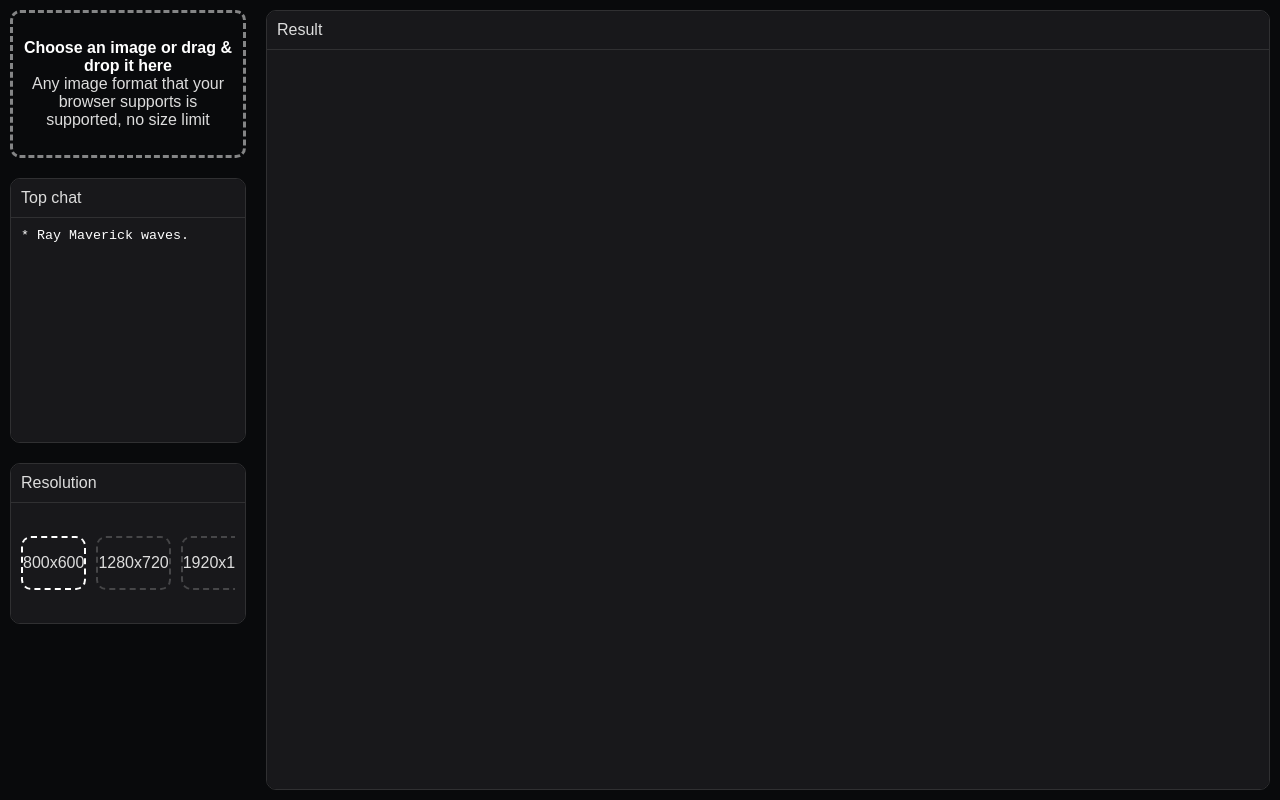
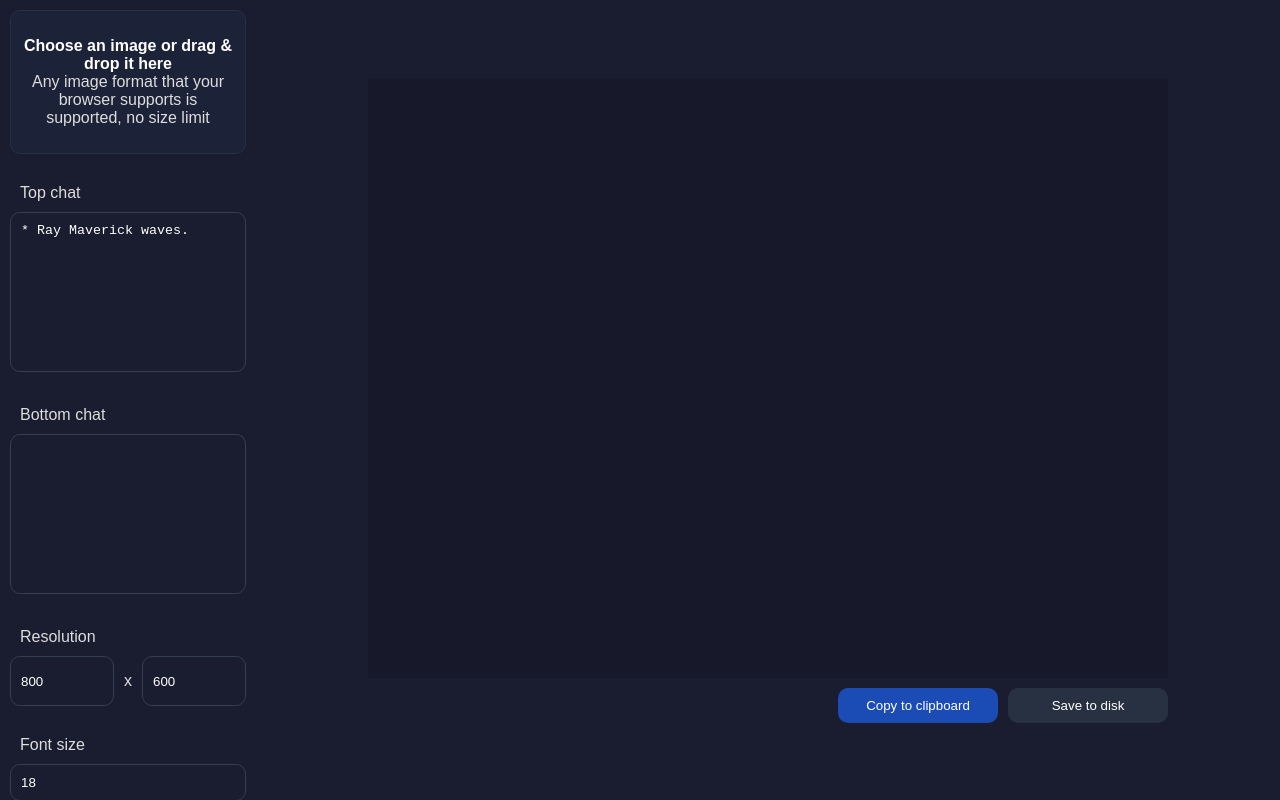
Before and after one commit to nora-soderlund/SAMPChatGUIWeb, a React (Vite) app: page / in a window 1280 px wide. Built offline with nearby package versions, Linux system fonts and the light colour scheme; no server answers.

Commit message:
chore: improve design

```diff
--- a/src/App.css
+++ b/src/App.css
@@ -17,37 +17,52 @@ body {
 }
 
 #app {
-    background: #090a0c;
+    background: #1a1c2f;
 }
 
 .modal {
     display: flex;
     flex-direction: column;
-
-    border-radius: 10px;
-    overflow: hidden;
-
-    border: 1px solid #303032;
-    box-sizing: border-box;
 }
 
 .modal .header {
-    background: #18181B;
     padding: 10px;
     box-sizing: border-box;
-
-    border-bottom: 1px solid #303032;
 }
 
 .modal .content {
     flex: 1;
-
-    padding: 10px;
-    box-sizing: border-box;
-
-    background: #18181B;
+    width: 100%;
 }
 
 .modal .header p {
     margin: 0;
 }
+
+textarea, input[type=text], input[type=number], button {
+    border: 1px solid #363f50;
+    border-radius: 10px;
+    color: #FFF;
+    background: none;
+
+    width: 100%;
+
+    padding: 10px;
+    box-sizing: border-box;
+}
+
+textarea:focus, input[type=text]:focus, input[type=number]:focus {
+    background: #161a2a !important;
+    outline: none;
+    /*border-color: rgba(255, 255, 255, .5);*/
+}
+
+button {
+    background: #1b4cb5;
+    border-width: 0;
+    cursor: pointer;
+}
+
+.secondary {
+    background: #283142;
+}
--- a/src/App.tsx
+++ b/src/App.tsx
@@ -2,6 +2,13 @@ import { ChangeEvent, MouseEvent, useCallback, useEffect, useRef, useState } fro
 
 import { render } from "./functions/Render";
 import ScreenEditor from "./components/ScreenEditor";
+
+export type ChatData = {
+  top: string;
+  bottom: string;
+
+  fontSize: number;
+};
 
 export type ImageData = {
   left: number;
@@ -19,29 +26,22 @@ const defaultImageData: ImageData = {
 
   left: 0,
   top: 0,
+
   scale: 2
 };
 
-const defaultResolutions = [
-  {
-    width: 800,
-    height: 600
-  },
-  {
-    width: 1280,
-    height: 720
-  },
-  {
-    width: 1920,
-    height: 1080
-  }
-];
+const defaultChatData: ChatData = {
+  top: "* Ray Maverick waves.",
+  bottom: "",
+
+  fontSize: 18
+};
 
 export default function App() {
   const imageRef = useRef<HTMLInputElement>(null);
   const canvasRef = useRef<HTMLCanvasElement>(null);
 
-  const [chat, setChat] = useState("* Ray Maverick waves.");
+  const [chatData, setChatData] = useState<ChatData>(defaultChatData);
   const [image, setImage] = useState<HTMLImageElement | null>(null);
   const [imageData, setImageData] = useState<ImageData>(defaultImageData);
 
@@ -77,12 +77,8 @@ export default function App() {
       return;
     }
 
-    render(canvasRef.current!, null, imageData, chat);
-  }, [canvasRef.current, chat, imageData]);
-
-  const handleChatChange = useCallback((event: ChangeEvent<HTMLTextAreaElement>) => {
-    setChat(event.target.value);
-  }, []);
+    render(canvasRef.current!, null, imageData, chatData);
+  }, [canvasRef.current, chatData, imageData]);
 
   const handleImageChange = useCallback((event: ChangeEvent<HTMLInputElement>) => {
     const file = event.target.files?.[0];
@@ -116,6 +112,7 @@ export default function App() {
         height: "100%"
       }}>
         <div style={{
+          overflowY: "scroll",
           width: "20%",
           display: "flex",
           flexDirection: "column",
@@ -125,7 +122,8 @@ export default function App() {
         }}>
           {(!image)?(
             <div style={{
-              border: "3px dashed rgba(255, 255, 255, .5)",
+              border: "1px solid #283142",
+              background: "#1c2238",
               borderRadius: 10,
               padding: 10,
               display: "flex",
@@ -149,10 +147,14 @@ export default function App() {
           ):(
             <div className="modal">
               <div className="header">
-                <p>Image placement</p>
+                <p>Image</p>
               </div>
 
-              <div className="content">
+              <div className="content" style={{
+                display: "flex",
+                flexDirection: "column",
+                gap: 10
+              }}>
                 <div style={{
                   background: "rgba(0, 0, 0, .2)",
                   aspectRatio: image.width / image.height,
@@ -178,6 +180,92 @@ export default function App() {
                     boxSizing: "border-box"
                   }}/>
                 </div>
+
+                <div style={{
+                  display: "flex",
+                  flexDirection: "row",
+                  gap: 10,
+                  overflowX: "scroll"
+                }}>
+                  <div style={{
+                    flexBasis: 1,
+                    display: "flex",
+                    flexDirection: "column",
+                    alignItems: "center",
+                    background: "rgba(0, 0, 0, .2)"
+                  }}>
+                    <img src={image.src} style={{
+                      aspectRatio: image.width / image.height,
+                      height: 60
+                    }}/>
+
+                    <small style={{ padding: 5 }}>Normal</small>
+                  </div>
+
+                  <div style={{
+                    flexBasis: 1,
+                    display: "flex",
+                    flexDirection: "column",
+                    alignItems: "center",
+                    background: "rgba(0, 0, 0, .2)"
+                  }}>
+                    <img src={image.src} style={{
+                      height: 60,
+                      aspectRatio: image.width / image.height,
+                      filter: "grayscale(1)"
+                    }}/>
+
+                    <small style={{ padding: 5 }}>Grayscale</small>
+                  </div>
+
+                  <div style={{
+                    flexBasis: 1,
+                    display: "flex",
+                    flexDirection: "column",
+                    alignItems: "center",
+                    background: "rgba(0, 0, 0, .2)"
+                  }}>
+                    <img src={image.src} style={{
+                      height: 60,
+                      aspectRatio: image.width / image.height,
+                      filter: "sepia(1)"
+                    }}/>
+
+                    <small style={{ padding: 5 }}>Sepia</small>
+                  </div>
+
+                  <div style={{
+                    flexBasis: 1,
+                    display: "flex",
+                    flexDirection: "column",
+                    alignItems: "center",
+                    background: "rgba(0, 0, 0, .2)"
+                  }}>
+                    <img src={image.src} style={{
+                      height: 60,
+                      aspectRatio: image.width / image.height,
+                      filter: "saturate(2)"
+                    }}/>
+
+                    <small style={{ padding: 5 }}>Saturate</small>
+                  </div>
+
+                  <div style={{
+                    flexBasis: 1,
+                    display: "flex",
+                    flexDirection: "column",
+                    alignItems: "center",
+                    background: "rgba(0, 0, 0, .2)"
+                  }}>
+                    <img src={image.src} style={{
+                      height: 60,
+                      aspectRatio: image.width / image.height,
+                      filter: "contrast(2)"
+                    }}/>
+
+                    <small style={{ padding: 5 }}>Contrast</small>
+                  </div>
+                </div>
               </div>
             </div>
           )}
@@ -188,14 +276,29 @@ export default function App() {
             </div>
 
             <div className="content">
-              <textarea value={chat} onChange={handleChatChange} style={{
+              <textarea value={chatData.top} onChange={(event) => setChatData({ ...chatData, top: event.target.value })} style={{
                 width: "100%",
-                height: 200,
+                height: 160,
                 background: "none",
                 resize: "none",
                 margin: 0,
-                padding: 0,
-                border: "none",
+                color: "#FFF"
+              }}/>
+            </div>
+          </div>
+
+          <div className="modal">
+            <div className="header">
+              <p>Bottom chat</p>
+            </div>
+
+            <div className="content">
+              <textarea value={chatData.bottom} onChange={(event) => setChatData({ ...chatData, bottom: event.target.value })} style={{
+                width: "100%",
+                height: 160,
+                background: "none",
+                resize: "none",
+                margin: 0,
                 color: "#FFF"
               }}/>
             </div>
@@ -206,49 +309,35 @@ export default function App() {
               <p>Resolution</p>
             </div>
 
-            <div className="content">
-              <div style={{
-                width: "100%",
-                overflowX: "scroll",
-                overflowY: "visible"
-              }}>
-                <div style={{
+            <div className="content" style={{
               display: "flex",
               flexDirection: "row",
               gap: 10
             }}>
-                  {defaultResolutions.map((resolution) => (
-                    <div key={resolution.width + resolution.height} style={{
-                      height: 100,
-                      width: 140,
-                      display: "flex",
-                      justifyContent: "center",
-                      alignItems: "center"
-                    }}>
-                      <div style={{
-                        width: "100%",
-                        maxHeight: "100%",
-                        aspectRatio: resolution.width / resolution.height,
-                        border: `2px dashed ${(imageData.width === resolution.width && imageData.height === resolution.height)?("#FFF"):("rgba(255, 255, 255, .2)")}`,
-                        boxSizing: "border-box",
-                        borderRadius: 10,
-                        display: "flex",
-                        justifyContent: "center",
-                        alignItems: "center",
-                        cursor: "pointer"
-                      }} onClick={() => {
-                        setImageData({
+              <input type="number" value={imageData.width} style={{ flex: 1 }} onChange={(event) => setImageData({
                 ...imageData,
-                          width: resolution.width,
-                          height: resolution.height
-                        });
-                      }}>
-                        <p>{resolution.width}x{resolution.height}</p>
+                width: parseInt(event.target.value)
+              })}/>
+
+              <p>x</p>
+
+              <input type="number" value={imageData.height} style={{ flex: 1 }} onChange={(event) => setImageData({
+                ...imageData,
+                height: parseInt(event.target.value)
+              })}/>
             </div>
           </div>
-                  ))}
+
+          <div className="modal">
+            <div className="header">
+              <p>Font size</p>
             </div>
-              </div>
+
+            <div className="content">
+              <input type="number" value={chatData.fontSize} style={{ flex: 1 }} onChange={(event) => setChatData({
+                ...chatData,
+                fontSize: parseInt(event.target.value)
+              })}/>
             </div>
           </div>
         </div>
@@ -257,18 +346,19 @@ export default function App() {
           flex: 1,
           margin: 10
         }}>
-          <div className="header">
-            <p>Result</p>
-          </div>
-
           <div className="content" style={{
             display: "flex",
             justifyContent: "center",
             alignItems: "center",
             flexDirection: "column"
           }}>
-            <div>
             <div style={{
+              display: "flex",
+              flexDirection: "column",
+              gap: 10
+            }}>
+              <div style={{
+                background: "rgba(0, 0, 0, .1)",
                 width: imageData.width,
                 height: imageData.height,
                 overflow: "hidden",
@@ -295,6 +385,16 @@ export default function App() {
                   top: 0
                 }}/>
               </div>
+
+              <div style={{
+                display: "flex",
+                flexDirection: "row",
+                gap: 10,
+                justifyContent: "flex-end"
+              }}>
+                <button style={{ width: 160 }}>Copy to clipboard</button>
+                <button className="secondary" style={{ width: 160 }}>Save to disk</button>
+              </div>
             </div>
           </div>
         </div>
--- a/src/functions/Render.ts
+++ b/src/functions/Render.ts
@@ -1,16 +1,18 @@
-import { ImageData } from "../App";
+import { ChatData, ImageData } from "../App";
 
-let lastChatLength = 0;
+let lastChatTopLength = 0;
+let lastChatBottomLength = 0;
 let lastChatImage: HTMLImageElement | null = null;
 let abortController: AbortController | undefined;
 
-export async function render(canvas: HTMLCanvasElement, image: HTMLImageElement | null, imageData: ImageData, chat: string) {
+export async function render(canvas: HTMLCanvasElement, image: HTMLImageElement | null, imageData: ImageData, chatData: ChatData) {
     if(canvas.width !== imageData.width || canvas.height !== imageData.height) {
         canvas.width = imageData.width;
         canvas.height = imageData.height;
 
         lastChatImage = null;
-        lastChatLength = 0;
+        lastChatTopLength = 0;
+        lastChatBottomLength = 0;
     }
 
     const context = canvas.getContext("2d");
@@ -26,12 +28,8 @@ export async function render(canvas: HTMLCanvasElement, image: HTMLImageElement
     abortController = new AbortController();
 
 
-    if(chat.length && (!lastChatImage || lastChatLength != chat.length)) {
-        const response = await fetch("http://206.168.212.227:8080", {
-            method: "POST",
-            signal: abortController.signal,
-            body: JSON.stringify({
-                lines: chat.split('\n').map((line) => {
+    if(chatData.top.length && chatData.bottom.length && (!lastChatImage || lastChatTopLength != chatData.top.length || lastChatBottomLength != chatData.bottom.length)) {
+        function handleLine(line: string) {
             let color = "FFFFFF";
 
             if(line[0] === '[' && line[9] === ']') {
@@ -58,7 +56,14 @@ export async function render(canvas: HTMLCanvasElement, image: HTMLImageElement
                 message: line,
                 color
             }
-                })
+        }
+
+        const response = await fetch("http://206.168.212.227:8080", {
+            method: "POST",
+            signal: abortController.signal,
+            body: JSON.stringify({
+                top: chatData.top.split('\n').map(handleLine),
+                bottom: chatData.bottom.split('\n').map(handleLine)
             })
         });
 
@@ -83,7 +88,8 @@ export async function render(canvas: HTMLCanvasElement, image: HTMLImageElement
             }
 
             lastChatImage = chatImage;
-            lastChatLength = chat.length;
+            lastChatTopLength = chatData.top.length;
+            lastChatBottomLength = chatData.bottom.length;
 
             context.drawImage(lastChatImage, 0, 0, lastChatImage.width, lastChatImage.height, 0, 0, lastChatImage.width, lastChatImage.height);
 
@@ -99,7 +105,7 @@ export async function render(canvas: HTMLCanvasElement, image: HTMLImageElement
                 0, 0, canvas.width, canvas.height);
         }
 
-        if(lastChatImage && lastChatLength == chat.length) {
+        if(lastChatImage && lastChatTopLength == chatData.top.length && lastChatBottomLength == chatData.bottom.length) {
             context.drawImage(lastChatImage, 0, 0, lastChatImage.width, lastChatImage.height, 0, 0, lastChatImage.width, lastChatImage.height);
         }
 
```
Also changed, not shown: 1 other file (tests, documents, lock files or other folders). Lines whose indentation alone changed are shown as unchanged.
